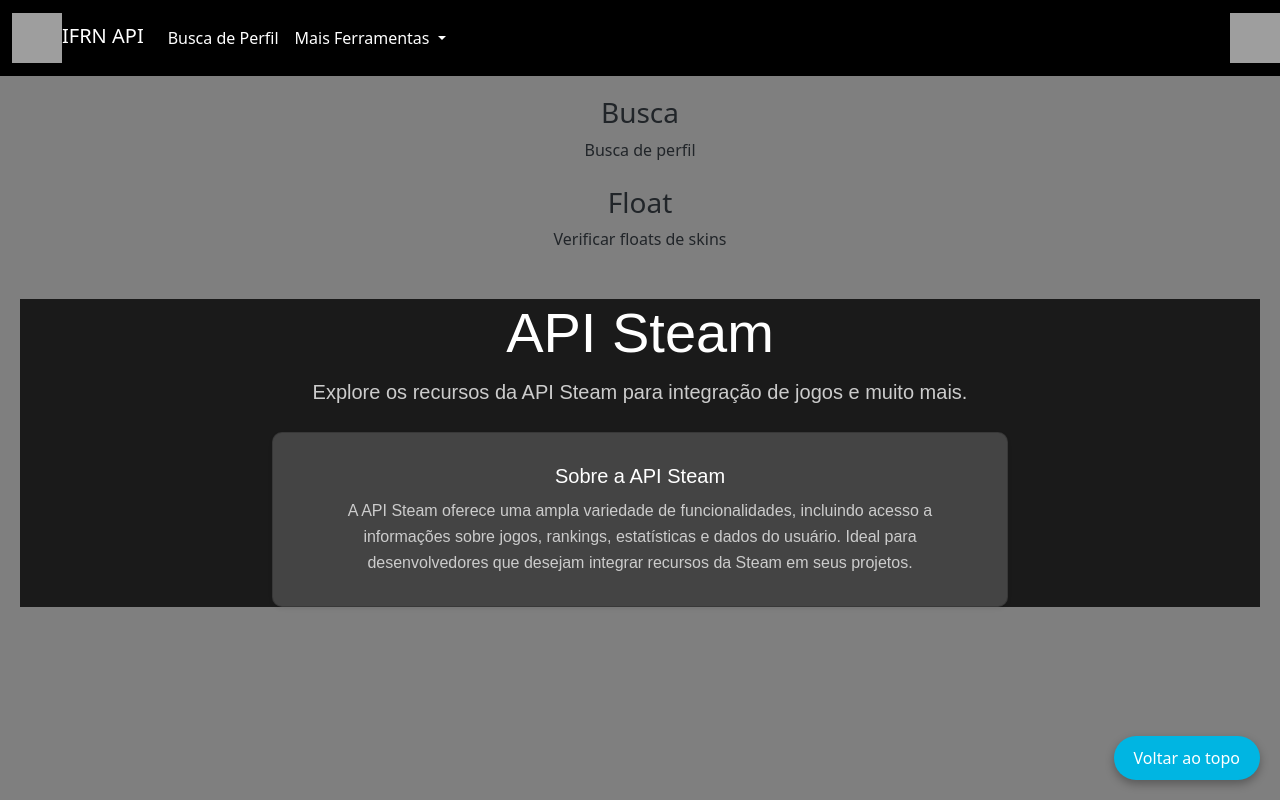
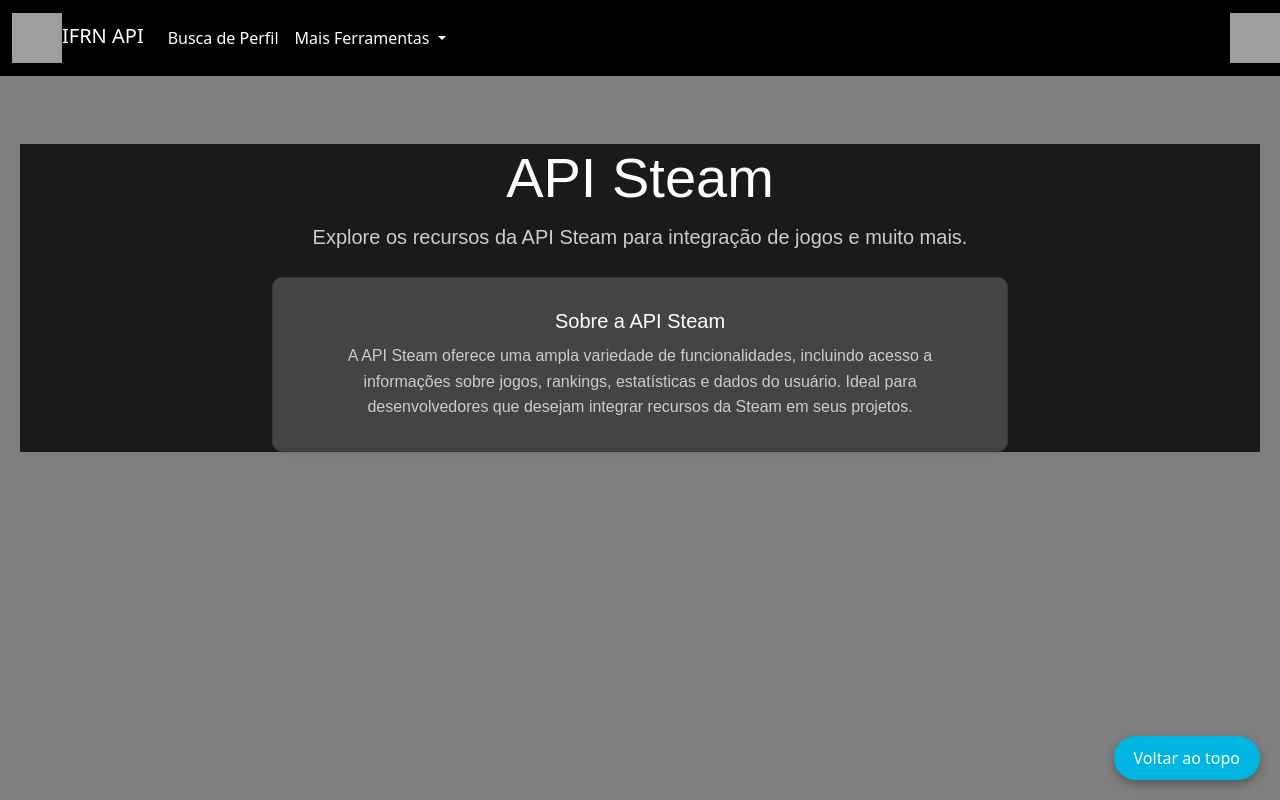
Before and after one commit to JhonataFerreira95/Steam_IFRN, an Angular app: page / in a window 1280 px wide. Shown: the top 800 px of the page. Built offline with nearby package versions, Linux system fonts and the light colour scheme; grey boxes are pictures that could not be loaded.

Commit message:
removido os busca description e o float description

```diff
--- a/src/app/app.component.html
+++ b/src/app/app.component.html
@@ -3,15 +3,7 @@
 </header>
 
 <main class="text-center">
-  <div *ngFor="let item of [
-        { title: 'Busca', description: 'Busca de perfil' },
-        { title: 'Float', description: 'Verificar floats de skins' }
-      ]" class="mb-4">
-    <h3>{{ item.title }}</h3>
-    <p>{{ item.description }}</p>
-  </div>
-
-  <router-outlet></router-outlet>
+<router-outlet></router-outlet>
   <a href="#top" class="btn btn-secondary back-to-top">Voltar ao topo</a>
 </main>
 
```
